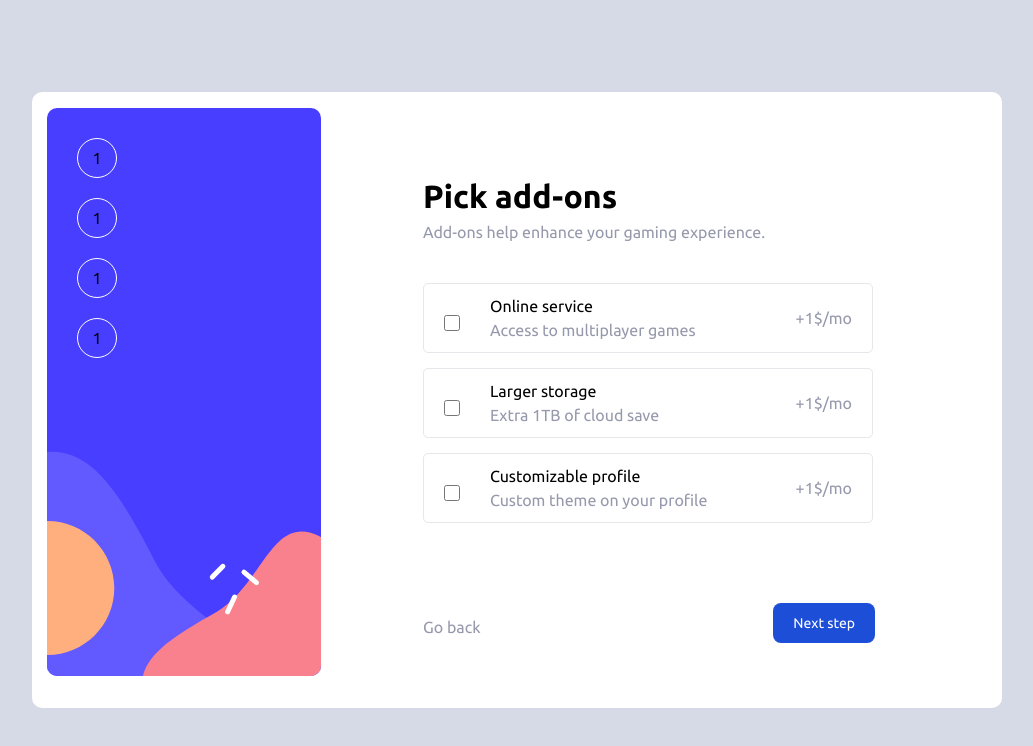
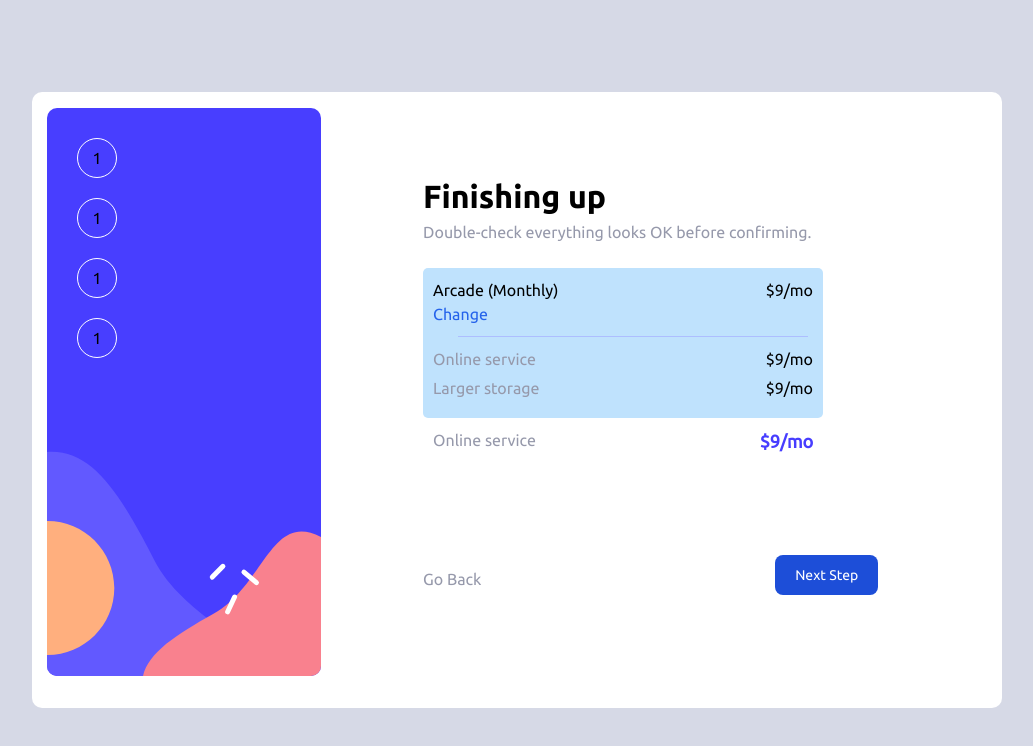
Before and after one commit to habbkad/multi-form, a React (Create React App) app: page / in a window 1280 px wide. Shown: the top 746 px of the page, without its empty margins (123-1156 px from the left). Built offline with nearby package versions, Linux system fonts and the light colour scheme.

Commit message:
getting there

```diff
--- a/src/main-page/main.js
+++ b/src/main-page/main.js
@@ -4,6 +4,7 @@ import Planscard from "../plan-selection/plancards/planscard";
 import PlanSelection from "../plan-selection/plan-selection";
 import "./info.css";
 import AddOn from "../pick-add-ons/add-on";
+import Summary from "../summary/summary";
 
 const Info = () => {
   return (
@@ -19,7 +20,7 @@ const Info = () => {
         </div>
         <div class="content">
           <div className="form-holder">
-            <AddOn />
+            <Summary />
           </div>
         </div>
       </div>
--- /dev/null
+++ b/src/summary/summary.css
@@ -0,0 +1,22 @@
+.bill-con {
+  height: 150px;
+  width: 400px;
+  border-radius: 5px;
+  background-color: hsl(206, 94%, 87%);
+  padding: 10px;
+}
+.bill-text {
+  display: flex;
+  flex-direction: row;
+  justify-content: space-between;
+  margin-bottom: 5px;
+}
+
+.line {
+  height: 1px;
+  width: 350px;
+  background-color: hsl(228, 100%, 84%);
+  margin-left: 25px;
+  margin-top: 10px;
+  margin-bottom: 10px;
+}
--- /dev/null
+++ b/src/summary/summary.js
@@ -0,0 +1,80 @@
+import React from "react";
+import "./summary.css";
+
+const Summary = () => {
+  return (
+    <div>
+      <div className="summaryCon">
+        <div>
+          <h1>Finishing up</h1>
+          <p>Double-check everything looks OK before confirming.</p>
+          <br />
+          {/* billing container */}
+          <div className="bill-con">
+            <div className="bill-text">
+              <div>
+                <h3>Arcade (Monthly)</h3>
+
+                <a
+                  href="#"
+                  class="font-medium text-blue-600 dark:text-blue-500 hover:underline"
+                >
+                  Change
+                </a>
+              </div>
+              <h3>$9/mo</h3>
+            </div>
+            <div className="line"></div>
+            <div className="bill-text">
+              <div>
+                <p>Online service</p>
+              </div>
+              <h3>$9/mo</h3>
+            </div>
+            <div className="bill-text">
+              <div>
+                <p>Larger storage</p>
+              </div>
+              <h3>$9/mo</h3>
+            </div>
+          </div>
+          <div
+            className="bill-text"
+            style={{
+              width: 390,
+              alignSelf: "center",
+              paddingLeft: 10,
+              marginTop: 10,
+            }}
+          >
+            <div>
+              <p>Online service</p>
+            </div>
+            <h3
+              style={{
+                fontWeight: "Bold",
+                color: "hsl(243, 100%, 62%)",
+                fontSize: 18,
+              }}
+            >
+              $9/mo
+            </h3>
+          </div>
+        </div>
+      </div>
+      <div className="navButtons">
+        <button class="dark:hover:blue-700">
+          <p>Go Back</p>
+        </button>
+        <button
+          type="button"
+          class="text-white bg-blue-700 hover:bg-blue-800  font-medium rounded-lg text-sm px-5 py-2.5 mr-2 mb-2 dark:bg-blue-600 dark:hover:bg-blue-700 focus:outline-none dark:focus:ring-blue-800"
+        >
+          Next Step
+        </button>
+      </div>
+    </div>
+  );
+};
+
+export default Summary;
```
